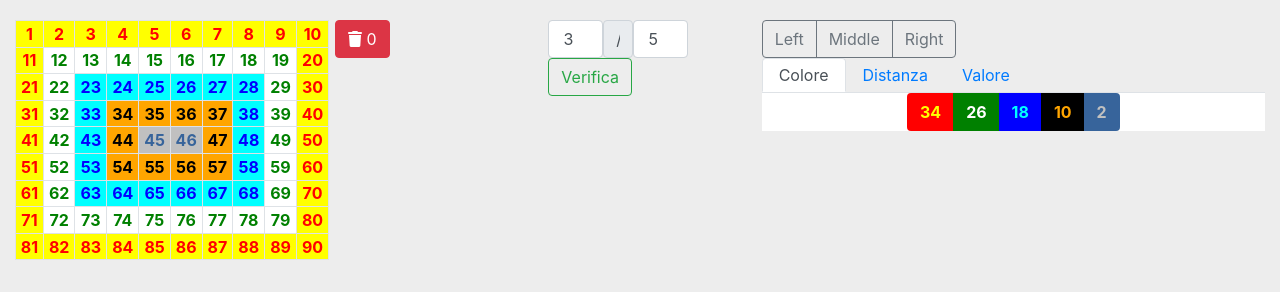
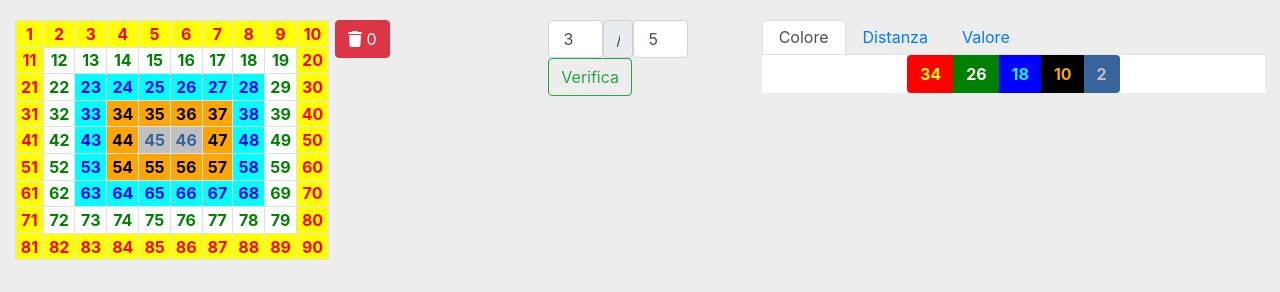
Before and after one commit to vasilacheionut/LottoItalia, a PHP site: page /verifica.php in a window 1280 px wide. Shown: the part 54-346 px from the top of the page. Run offline with PHP 8.4, Linux system fonts and the light colour scheme; data comes from the database, SQL or seed files in the repository; data that the repository does not hold is empty; some libraries are stand-ins or nearby versions.

Commit message:
first commit

```diff
--- a/verifica.php
+++ b/verifica.php
@@ -164,11 +164,6 @@ $result_verifica = $ruote_nome_archivio->verifica($verifica, $verifica_min, $ver
   </div>
 
   <div class="col-sm">
-  <div class="btn-group" role="group" data-toggle="button" aria-label="Basic example">
-  <button type="button" class="btn btn-outline-secondary">Left</button>
-  <button type="button" class="btn btn-outline-secondary">Middle</button>
-  <button type="button" class="btn btn-outline-secondary">Right</button>
-</div>
 
   <div class="bd-example bd-example-tabs">
   <nav>
```
